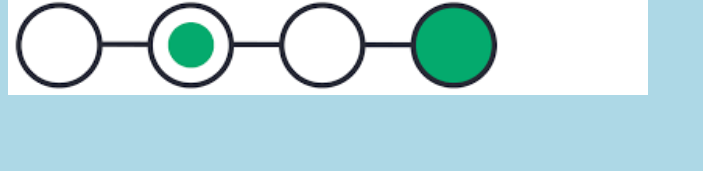
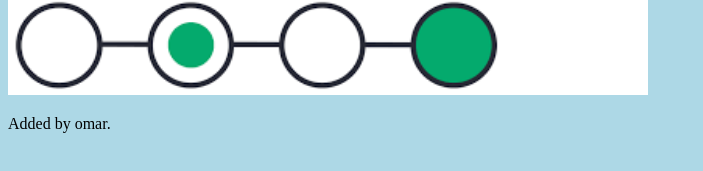
Before and after one commit to jomar0408/ojab-test.github.io, a plain HTML site: page index.html in a window 1280 px wide. Shown: the part 363-534 px from the top of the page, without its empty margins (0-703 px from the left). Drawn offline with Linux system fonts and the light colour scheme.

Commit message:
Update index.html
Added by omar

```diff
--- a/index.html
+++ b/index.html
@@ -11,6 +11,7 @@
 <p>This is the first file in my new Git Repo.</p>
 <p>This line is here to show how merging works.</p>
 <div><img src="img_hello_git.jpg" alt="Hello Git" style="width:100%;max-width:640px"></div>
+<p>Added by omar.</p>
 
 </body>
 </html>
```
